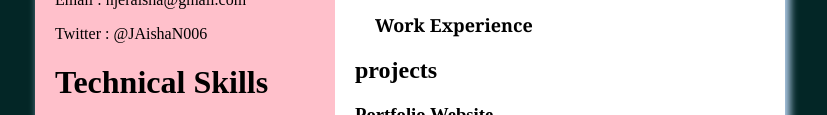
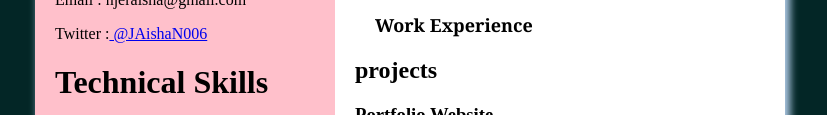
Before and after one commit to aisha006/resume_html, a plain HTML site: page index.html in a window 1280 px wide. Shown: the part 437-552 px from the top of the page, without its empty margins (230-1057 px from the left). Drawn offline with Linux system fonts and the light colour scheme.

Commit message:
more content added

```diff
--- a/index.html
+++ b/index.html
@@ -20,7 +20,7 @@
 					<h1>Personal Info</h1>
 					<p>Phone : +254743540231</p>
 					<p>Email : njeraisha@gmail.com</p>
-					<p>Twitter : @JAishaN006</p>
+					<p>Twitter :<a href="https://twitter.com/JAishaN006" target="_blank"> @JAishaN006</a></p>
 				</div>
 				<div class="skills">
 					<h1>Technical Skills </h1>
```
